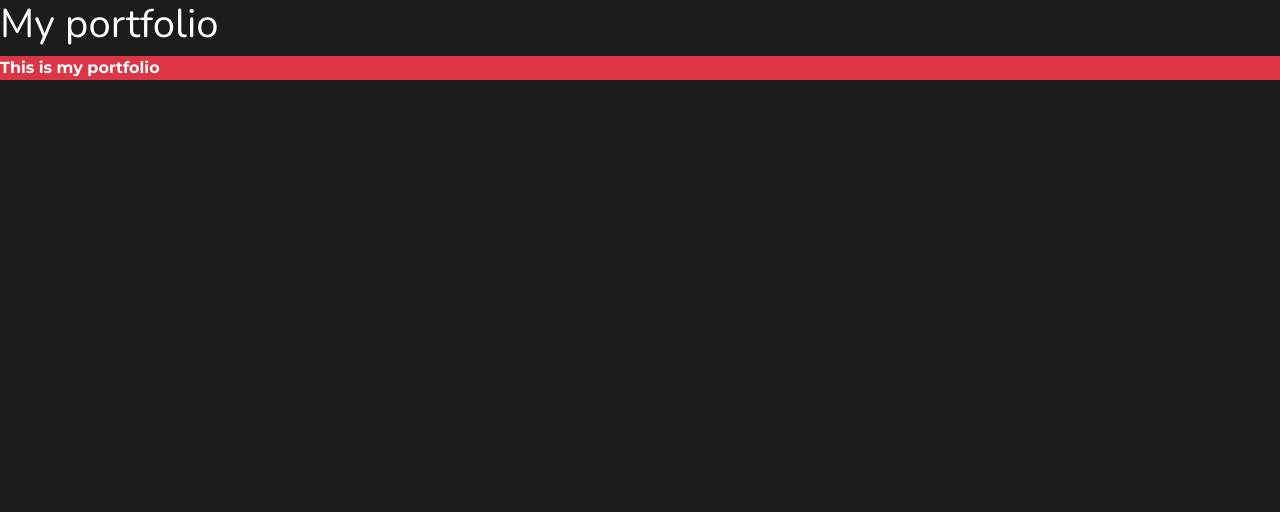
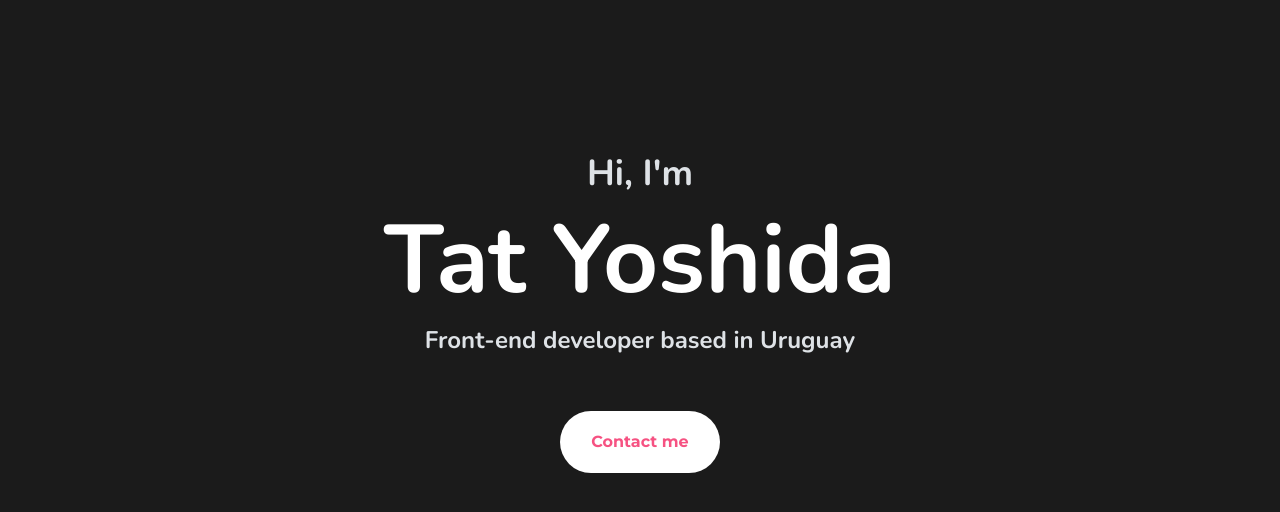
Before and after one commit to tatyoshida/portfolio-project, a plain HTML site: page index.html in a window 1280 px wide. Drawn offline with nearby package versions, Linux system fonts and the light colour scheme.

Commit message:
Styled homepage hero

```diff
--- a/css/style.css
+++ b/css/style.css
@@ -1,8 +1,46 @@
+:root {
+  --primary-color: #fff;
+  --secondary-color:  #dee2e6;
+  --accent-color: #F65282;
+  --background-color: #1B1B1B;
+}
+
 body {
   font-family: 'Nunito', sans-serif;
-  color: #fff;
-  background: #1B1B1B;
+  color: var(--primary-color);
+  background: var(--background-color);
 }
-p {
+
+h1,
+h2,
+h3 {
+  font-weight: 700;
+  color: var(--secondary-color);
+}
+
+h1 {
+  color: var(--primary-color);
+  font-size: 96px;
+}
+
+h2 {
+  font-size: 24px;
+}
+
+h3 {
+ font-size: 36px;
+}
+
+.hero {
+  text-align: center;
+  padding-top: 152px;
+}
+
+.contact {
   font-family: 'Montserrat', sans-serif;
+  margin-top: 48px;
+  padding: 18px 30px;
+  background: var(--primary-color);
+  color: var(--accent-color);
+  border-radius: 50px;
 }
--- a/index.html
+++ b/index.html
@@ -20,7 +20,11 @@
 
 </head>
 <body>
-  <h1>My portfolio</h1>
-  <p class="bg-danger">This is my portfolio</p>
+  <div class="hero">
+    <h3>Hi, I'm</h3>
+    <h1>Tat Yoshida</h1>
+    <h2>Front-end developer based in Uruguay</h2>
+    <a href="#" class="contact btn">Contact me</a>
+  </div>
 </body>
 </html>
```
